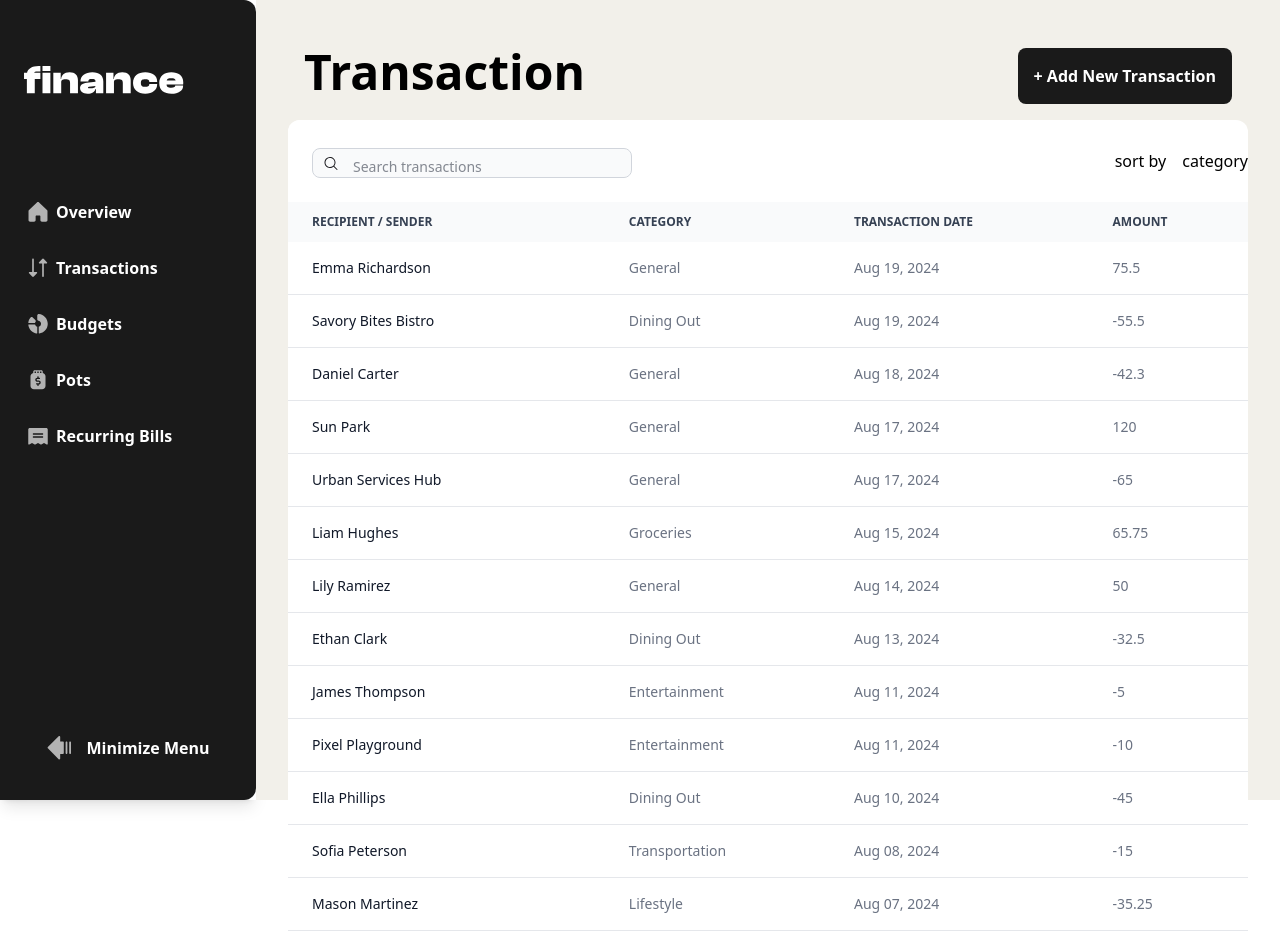
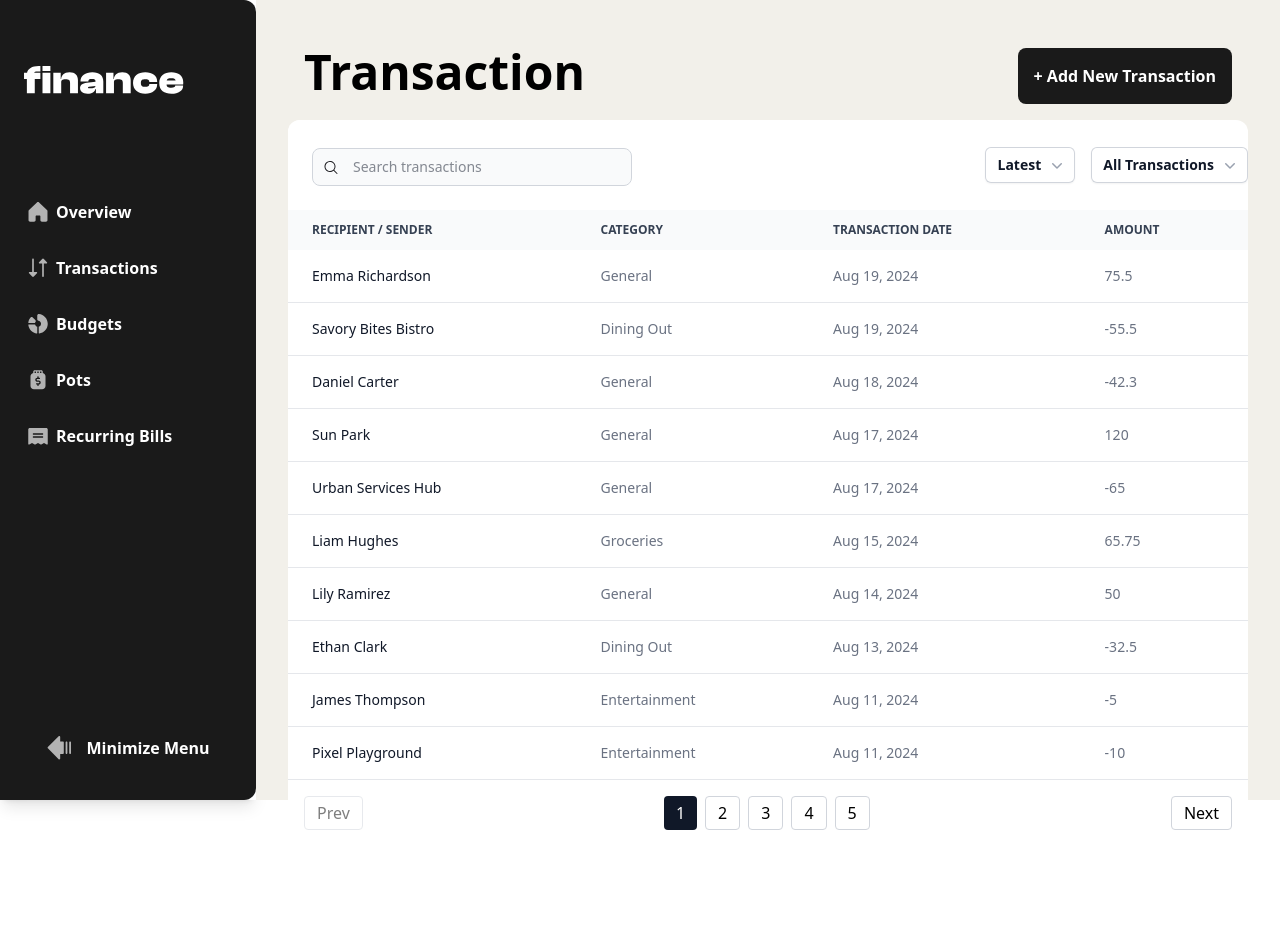
Before and after one commit to perrychambersjr/PersonalFinanceApp, a React (Vite) app in the folder Finance-App/: page /transactions in a window 1280 px wide. Shown: the top 949 px of the page. After the commit the page ends 846 px from the top, so only its background shows below. Built offline with nearby package versions, Linux system fonts and the light colour scheme; data requests are answered from the project's data file.

Commit message:
Functionality added to transactions grid. Seach is complete, can search name, category and date. Sorting works, so does category sort. Paginated the table as well.

```diff
--- a/Finance-App/package.json
+++ b/Finance-App/package.json
@@ -11,6 +11,8 @@
     "server": "json-server --watch public/data.json --port 5000"
   },
   "dependencies": {
+    "@headlessui/react": "^2.2.8",
+    "@heroicons/react": "^2.2.0",
     "@tailwindcss/vite": "^4.1.12",
     "json-server": "^1.0.0-beta.3",
     "postcss": "^8.5.6",
--- a/Finance-App/src/features/transactions/components/Controls/CategoryFilter.jsx
+++ b/Finance-App/src/features/transactions/components/Controls/CategoryFilter.jsx
@@ -1,8 +1,52 @@
-import React from 'react'
+import { Menu, MenuButton, MenuItem, MenuItems } from '@headlessui/react';
+import { ChevronDownIcon } from '@heroicons/react/20/solid';
+import React from 'react';
 
-const CategoryFilter = () => {
+const CATEGORIES = [
+  'All Transactions',
+  'General',
+  'Dining Out',
+  'Groceries',
+  'Entertainment',
+  'Transportation',
+  'Lifestyle',
+  'Personal Care',
+  'Education',
+  'Bills',
+  'Shopping',
+];
+
+const CategoryFilter = ({ setCategoryFilter, categoryFilter }) => {
   return (
-    <div>CategoryFilter</div>
+    <Menu as="div" className="relative inline-block">
+      <MenuButton className="inline-flex w-full justify-center gap-x-1.5 rounded-md bg-white px-3 py-2 text-sm font-semibold text-gray-900 shadow-xs inset-ring-1 inset-ring-gray-300 hover:bg-gray-50">
+        {categoryFilter}
+        <ChevronDownIcon aria-hidden="true" className="-mr-1 size-5 text-gray-400" />
+      </MenuButton>
+
+      <MenuItems
+        transition
+        className="absolute right-0 z-10 mt-2 w-56 origin-top-right rounded-md bg-white shadow-lg outline-1 outline-black/5 transition data-closed:scale-95 data-closed:transform data-closed:opacity-0 data-enter:duration-100 data-enter:ease-out data-leave:duration-75 data-leave:ease-in divide-y divide-gray-200"
+      >
+        {CATEGORIES.map((cat) => (
+          <MenuItem key={cat} as="div">
+            <button
+              type="button"
+              onClick={() => setCategoryFilter(cat)}
+              className="
+                w-full text-left px-4 py-2 text-sm text-gray-700 rounded
+                hover:bg-gray-100
+                data-[focus]:bg-gray-100
+                data-[active]:bg-gray-200
+                transition-colors
+              "
+            >
+              {cat}
+            </button>
+          </MenuItem>
+        ))}
+      </MenuItems>
+    </Menu>
   )
 }
 
--- a/Finance-App/src/features/transactions/components/Controls/SearchBar.jsx
+++ b/Finance-App/src/features/transactions/components/Controls/SearchBar.jsx
@@ -1,8 +1,18 @@
-import React from 'react'
+import React, { useState } from 'react';
+import IconSearch from '../../../../assets/images/icon-search.svg';
 
-const SearchBar = () => {
+
+const SearchBar = ({ onSearchChange }) => {
   return (
-    <div>SearchBar</div>
+    <div className="p-6 bg-white">
+      <label htmlFor="table-search" className="sr-only">Search</label>
+      <div className="relative mt-1">
+        <input type="text" onChange={(e) => onSearchChange(e.target.value)} id="table-search" className="block p-2 ps-10 text-sm text-gray-900 border border-gray-300 rounded-lg w-80 bg-gray-50" placeholder="Search transactions"/>
+        <div className="absolute inset-y-0 rtl:inset-r-0 start-0 flex justify-end items-center ps-3 pointer-events-none">
+          <img src={IconSearch} alt="search" />
+        </div>
+      </div>
+    </div>
   )
 }
 
--- a/Finance-App/src/features/transactions/components/Controls/SortDropdown.jsx
+++ b/Finance-App/src/features/transactions/components/Controls/SortDropdown.jsx
@@ -1,8 +1,40 @@
-import React from 'react'
+import { Menu, MenuButton, MenuItem, MenuItems } from '@headlessui/react';
+import { ChevronDownIcon } from '@heroicons/react/20/solid';
+import React from 'react';
 
-const SortDropdown = () => {
+const options = ['Latest', 'Oldest', 'A to Z', 'Z to A', 'Lowest', 'Highest'];
+
+const SortDropdown = ({ setSortDir, sortDir }) => {
   return (
-    <div>SortDropdown</div>
+    <Menu as="div" className="relative inline-block">
+      <MenuButton className="inline-flex w-full justify-center gap-x-1.5 rounded-md bg-white px-3 py-2 text-sm font-semibold text-gray-900 shadow-xs inset-ring-1 inset-ring-gray-300 hover:bg-gray-50">
+        {sortDir}
+        <ChevronDownIcon aria-hidden="true" className="-mr-1 size-5 text-gray-400" />
+      </MenuButton>
+
+      <MenuItems
+        transition
+        className="absolute right-0 z-10 mt-2 w-56 origin-top-right rounded-md bg-white shadow-lg outline-1 outline-black/5 transition data-closed:scale-95 data-closed:transform data-closed:opacity-0 data-enter:duration-100 data-enter:ease-out data-leave:duration-75 data-leave:ease-in divide-y divide-gray-200"
+      >
+        {options.map((option) => (
+          <MenuItem key={option} as="div">
+            <button
+              type="button"
+              onClick={() => setSortDir(option)}
+              className="
+                w-full text-left px-4 py-2 text-sm text-gray-700 rounded
+                hover:bg-gray-100
+                data-[focus]:bg-gray-100
+                data-[active]:bg-gray-200
+                transition-colors
+              "
+            >
+              {option}
+            </button>
+          </MenuItem>
+        ))}
+      </MenuItems>
+    </Menu>
   )
 }
 
--- a/Finance-App/src/features/transactions/components/Layout/TransactionsTable.jsx
+++ b/Finance-App/src/features/transactions/components/Layout/TransactionsTable.jsx
@@ -1,33 +1,31 @@
-import React from 'react';
-import IconSearch from '../../../../assets/images/icon-search.svg';
+import React, { useMemo, useState } from 'react';
+import CategoryFilter from '../Controls/CategoryFilter';
+import SearchBar from '../Controls/SearchBar';
+import SortDropdown from '../Controls/SortDropdown';
 
-const TransactionsTable = ({ transactions }) => {
+const TransactionsTable = ({ transactions, onSearchChange, formatDate, sortDir, setSortDir, categoryFilter, setCategoryFilter }) => {
+  const [currentPage, setCurrentPage] = useState(1);
+  const pageSize = 10;
 
-  const formatDate = (dateStr) => {
-    const date = new Date(dateStr);
-    return date.toLocaleDateString("en-US", {
-      day: "2-digit",
-      month: "short",
-      year: "numeric"
-    })
-  }
+  const totalPages = Math.ceil(transactions.length / pageSize);
+
+  // Slice transactions for current page
+  const paginatedTransactions = useMemo(() => {
+    // Skip transactions that belong to pages before current. E.g., Page 2 - (2-1) * 10 = 10. start at index 10
+    const startIndex = (currentPage - 1) * pageSize;
+    // Return transactions in range. E.g., Page 2 - slice(10, 20) -> transactions 10-19
+    return transactions.slice(startIndex, startIndex + pageSize);
+  }, [transactions, currentPage, pageSize]);
 
   return (
     <div className="relative overflow-x-auto rounded-xl bg-white">
       <div className="flex flex-row justify-between items-center">
-        <div className="p-6 bg-white">
-          <label htmlFor="table-search" className="sr-only">Search</label>
-          <div className="relative mt-1">
-            <div className="absolute inset-y-0 rtl:inset-r-0 start-0 flex items-center ps-3 pointer-events-none">
-              <img src={IconSearch} alt="search" />
-            </div>
-            <input type="text" id="table-search" className="block pt-2 ps-10 text-sm text-gray-900 border border-gray-300 rounded-lg w-80 bg-gray-50" placeholder="Search transactions"/>
-          </div>
+        <SearchBar onSearchChange={onSearchChange} />
+        <div className="flex flex-row justify-between items-center gap-4">
+          <SortDropdown setSortDir={setSortDir} sortDir={sortDir}/>
+          <CategoryFilter setCategoryFilter={setCategoryFilter} categoryFilter={categoryFilter}/>
         </div>
-        <div className='flex flex-row justify-center items-center gap-4'>
-          <button>sort by</button>
-          <button>category</button>
-        </div>
+
       </div>
       <table className="w-full text-sm text-left text-gray-500 rounded-lg">
         <thead className="text-xs text-gray-700 uppercase bg-gray-50">
@@ -48,7 +46,7 @@ const TransactionsTable = ({ transactions }) => {
         </thead>
 
         <tbody>
-          {transactions.map((tx) => (
+          {paginatedTransactions.map((tx) => (
             <tr key={tx.id} className="bg-white border-b border-gray-200">
               <th scope="row" className="px-6 py-4 font-medium text-gray-900 whitespace-nowrap">{tx.name}</th>
               <td className="px-6 py-4">{tx.category}</td>
@@ -59,6 +57,43 @@ const TransactionsTable = ({ transactions }) => {
         </tbody>
       </table>
 
+      {/* Pagination controls */}
+      <div className="flex justify-between items-center p-4">
+        {/* Prev button */}
+        <button
+          onClick={() => setCurrentPage((p) => Math.max(p - 1, 1))}
+          disabled={currentPage === 1}
+          className="px-3 py-1 rounded bg-white border-1 border-gray-300 hover:bg-gray-300 disabled:opacity-50"
+        >
+          Prev
+        </button>
+
+        {/* Page numbers */}
+        <div className="flex gap-2">
+          {Array.from({ length: totalPages }, (_, i) => i + 1).map((page) => (
+            <button
+              key={page}
+              onClick={() => setCurrentPage(page)}
+              className={`px-3 py-1 rounded ${
+                page === currentPage
+                  ? "bg-gray-900 text-white"
+                  : "bg-white border-1 border-gray-300 hover:bg-gray-300"
+              }`}
+            >
+              {page}
+            </button>
+          ))}
+        </div>
+
+        {/* Next button */}
+        <button
+          onClick={() => setCurrentPage((p) => Math.min(p + 1, totalPages))}
+          disabled={currentPage === totalPages}
+          className="px-3 py-1 rounded bg-white border-1 border-gray-300 hover:bg-gray-300 disabled:opacity-50"
+        >
+          Next
+        </button>
+      </div>
     </div>
   )
 }
--- a/Finance-App/src/features/transactions/pages/TransactionPage.jsx
+++ b/Finance-App/src/features/transactions/pages/TransactionPage.jsx
@@ -1,4 +1,4 @@
-import React, { useEffect } from 'react';
+import React, { useEffect, useMemo, useState } from 'react';
 import TransactionsHeader from '../components/Layout/TransactionsHeader';
 import TransactionsTable from '../components/Layout/TransactionsTable';
 import { useTransactions } from '../hooks/useTransactions';
@@ -8,6 +8,40 @@ import { useTransactions } from '../hooks/useTransactions';
  */
 const TransactionPage = () => {
   const { transactions, isLoading, error, fetchTransactions } = useTransactions();
+  const[searchTerm, setSearchTerm] = useState("");
+  const[sortDir, setSortDir] = useState("Latest");
+  const[categoryFilter, setCategoryFilter] = useState("All Transactions");
+
+  const formatDate = (dateStr) => {
+    const date = new Date(dateStr);
+    return date.toLocaleDateString("en-US", {
+      day: "2-digit",
+      month: "short",
+      year: "numeric"
+    })
+  }
+
+  const filteredTransactions = useMemo(() => {
+    let results = transactions;
+
+    if (categoryFilter && categoryFilter !== "All Transactions") {
+      const lowerCat = categoryFilter.trim().toLowerCase();
+      results = results.filter(
+        (tx) => tx.category?.toLowerCase() === lowerCat
+      );
+    }
+
+    if (searchTerm) {
+      const lowerTerm = searchTerm.trim().toLowerCase();
+      results = results.filter(
+        (tx) =>
+          tx.name.toLowerCase().includes(lowerTerm) ||
+          formatDate(tx.date)?.toLowerCase().includes(lowerTerm)
+      );
+    }
+
+    return results;
+  }, [transactions, searchTerm, categoryFilter]);
 
   useEffect(() => {
     fetchTransactions();
@@ -18,7 +52,15 @@ const TransactionPage = () => {
   return (
     <div className="bg-[var(--beige-100)] h-full p-8">
       <TransactionsHeader />
-      <TransactionsTable transactions={transactions}/>
+      <TransactionsTable
+        transactions={filteredTransactions}
+        onSearchChange={setSearchTerm}
+        formatDate={formatDate}
+        sortDir={sortDir}
+        setSortDir={setSortDir}
+        setCategoryFilter={setCategoryFilter}
+        categoryFilter={categoryFilter}
+      />
     </div>
   )
 }
--- a/Finance-App/src/features/transactions/store/transactionsStore.js
+++ b/Finance-App/src/features/transactions/store/transactionsStore.js
@@ -20,7 +20,6 @@ export const createTransactionsSlice = (set, get) => ({
         try {
             const res = await fetch('http://localhost:5000/transactions')
             const data = await res.json();
-            console.log(data);
             set({ transactions: data, isLoading: false});
         } catch(err) {
             set({error: err.message, isLoading: false})
--- a/Finance-App/src/lib/constants.js
+++ b/Finance-App/src/lib/constants.js
@@ -73,16 +73,3 @@ export const THEME_HEX = {
   Gold: '#CAB361',
   Orange: '#BE6C49',
 };
-
-export const EXENSE_CATEGORIES = {
-  1: "Entertainment",
-  2: "Bills",
-  3: "Groceries",
-  4: "Dining Out",
-  5: "Transportation",
-  6: "Personal Care",
-  7: "Education",
-  8: "Lifestyle",
-  9: "Shopping",
-  10: "General"
-}
```
Also changed, not shown: 1 other file (tests, documents, lock files or other folders).
